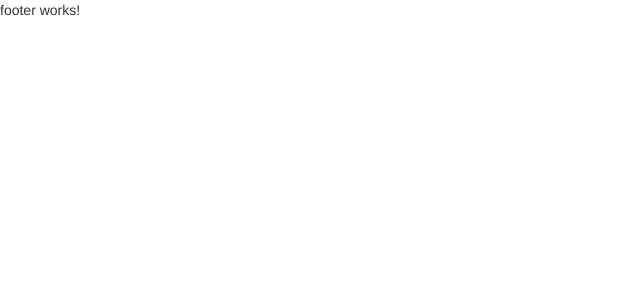
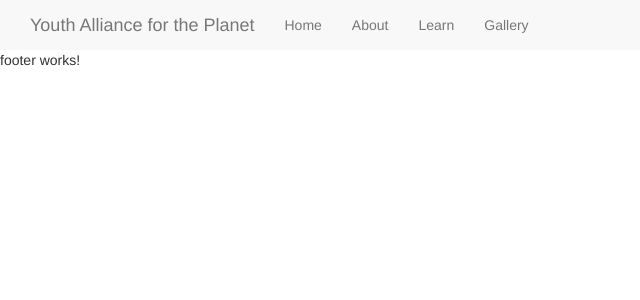
Before and after one commit to cpowers2021/youth-alliance-for-the-planet, an Angular app: page / in a window 1280 px wide. Shown: the top 300 px of the page, without its empty margins (0-640 px from the left). Built offline with nearby package versions, Linux system fonts and the light colour scheme.

Commit message:
Feat: Create a basic navbar for the website

```diff
--- a/src/app/header/header.component.html
+++ b/src/app/header/header.component.html
@@ -1,3 +1,16 @@
-<nav>
-
+<nav class="navbar-default"> <!--customize later-->
+  <div class="container-fluid">
+    <div class="navbar-header">
+      <!--image here-->
+      <a class="navbar-brand">Youth Alliance for the Planet</a>
+    </div>
+    <div class="collapse navbar-collapse">
+      <ul class="nav navbar-nav">
+        <li><a href="home">Home</a></li>
+        <li><a href="about">About</a></li>
+        <li><a href="learn">Learn</a></li>
+        <li><a href="gallery">Gallery</a></li>
+      </ul>
+    </div>
+  </div>
 </nav>
```
